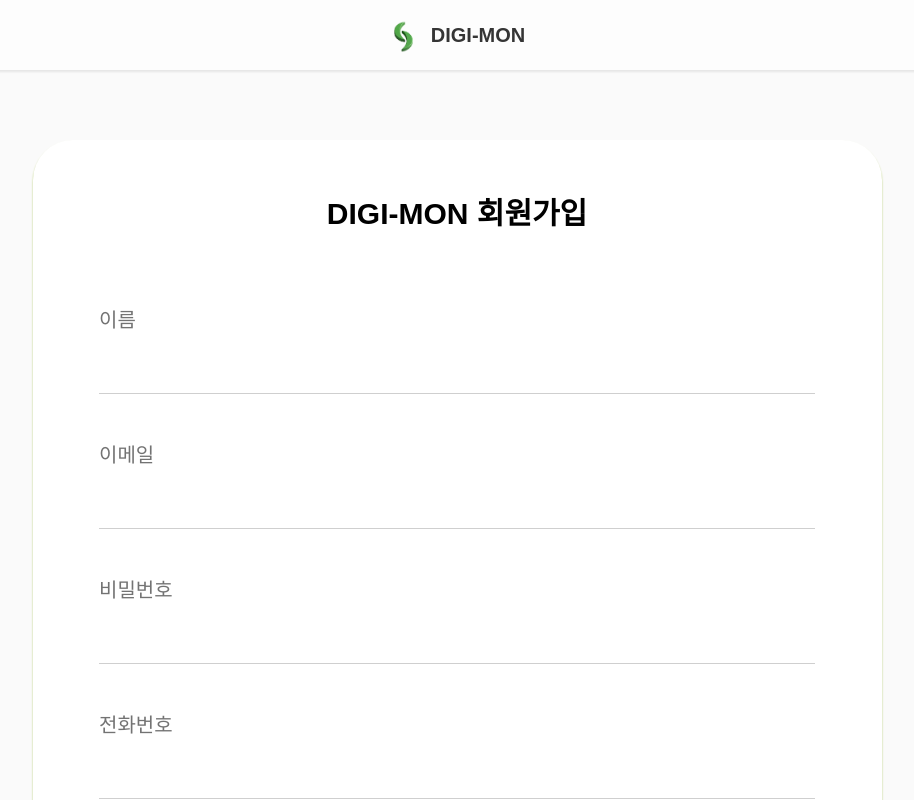
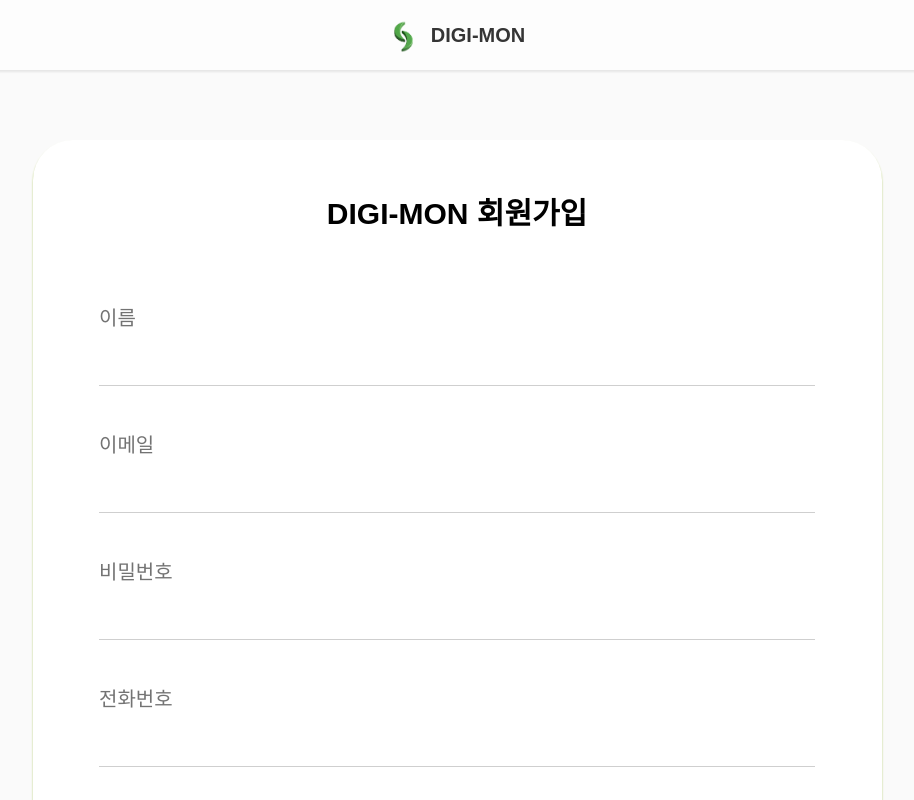
Before and after one commit to youn9jin/DIGI-MON, a Next.js app in the folder apps/web/: page /signup in a window 1280 px wide. Shown: the top 800 px of the page, without its empty margins (183-1097 px from the left). Built offline with nearby package versions, Linux system fonts and the light colour scheme; no server answers.

Commit message:
Feat: 회원가입 api 연동

```diff
--- a/apps/web/src/app/(auth)/signup/page.tsx
+++ b/apps/web/src/app/(auth)/signup/page.tsx
@@ -2,6 +2,11 @@
 
 import { useRouter } from "next/navigation";
 import { useState } from "react";
+import { auth } from "@/lib/firebase";
+import {
+  createUserWithEmailAndPassword,
+  updateProfile,
+} from "firebase/auth";
 
 export default function SignupPage() {
   const router = useRouter();
@@ -13,16 +18,91 @@
     phone: "",
   });
 
+  const [loading, setLoading] = useState(false);
+
+  const apiBase = process.env.NEXT_PUBLIC_API_BASE_URL;
+
   const onChange =
       (key: keyof typeof form) => (e: React.ChangeEvent<HTMLInputElement>) => {
         setForm((prev) => ({ ...prev, [key]: e.target.value }));
       };
 
-  const onSubmit = (e: React.FormEvent) => {
+  /**
+   * Firebase ID Token을 서버에 전달 → users 자동 생성/갱신
+   */
+  const syncUserWithBackend = async (idToken: string) => {
+    if (!apiBase) {
+      alert("NEXT_PUBLIC_API_BASE_URL이 설정되지 않았습니다.");
+      throw new Error("Missing NEXT_PUBLIC_API_BASE_URL");
+    }
+
+    const res = await fetch(`${apiBase}/api/me`, {
+      method: "GET",
+      headers: {
+        Authorization: `Bearer ${idToken}`,
+      },
+    });
+
+    if (res.status === 401) {
+      console.error("401 UNAUTHORIZED: 토큰 없음/만료/검증 실패");
+      alert("인증에 실패했습니다. 다시 로그인해주세요.");
+      return null;
+    }
+
+    if (!res.ok) {
+      const body = await res.text().catch(() => "");
+      console.error(`BACKEND ERROR ${res.status}:`, body);
+      alert("서버 오류가 발생했습니다.");
+      return null;
+    }
+
+    return res.json();
+  };
+
+  const handleEmailSignup = async (e: React.FormEvent) => {
     e.preventDefault();
-    // TODO: 회원가입 API 연결
 
+    if (!form.name.trim()) return alert("이름을 입력해주세요.");
+    if (!form.email.trim()) return alert("이메일을 입력해주세요.");
+    if (!form.password.trim()) return alert("비밀번호를 입력해주세요.");
+
+    try {
+      setLoading(true);
+
+      // 1️⃣ Firebase 회원가입
+      const result = await createUserWithEmailAndPassword(
+          auth,
+          form.email.trim(),
+          form.password
+      );
+
+      // 2️⃣ Firebase 프로필 이름 설정
+      await updateProfile(result.user, {
+        displayName: form.name.trim(),
+      });
+
+      // 3️⃣ ID Token 발급
+      const idToken = await result.user.getIdToken();
+
+      // 4️⃣ 서버 동기화 (/api/me)
+      const me = await syncUserWithBackend(idToken);
+      if (!me) return;
+
+      // 5️⃣ 완료 페이지 이동
       router.push("/signup/complete");
+    } catch (err: any) {
+      console.error("회원가입 실패:", err);
+
+      if (err.code === "auth/email-already-in-use")
+        alert("이미 가입된 이메일입니다.");
+      else if (err.code === "auth/invalid-email")
+        alert("이메일 형식이 올바르지 않습니다.");
+      else if (err.code === "auth/weak-password")
+        alert("비밀번호가 너무 약합니다. (6자 이상)");
+      else alert("회원가입에 실패했습니다.");
+    } finally {
+      setLoading(false);
+    }
   };
 
   return (
@@ -38,98 +118,64 @@
               pt-[55px] pb-[56px]
             "
             >
-            {/* 타이틀 */}
               <h1 className="text-center font-bold text-[30px] leading-[38px] text-black">
                 DIGI-MON 회원가입
               </h1>
 
-            <form onSubmit={onSubmit} className="mt-[70px]">
-              {/* 입력 영역 */}
+              <form onSubmit={handleEmailSignup} className="mt-[70px]">
                 <div className="flex flex-col gap-[44px]">
-                {/* 이름 */}
+
                   <div>
-                  <label className="block font-medium text-[20px] leading-[35px] text-[#737373]">
+                    <label className="block font-medium text-[20px] text-[#737373]">
                       이름
                     </label>
                     <input
                         value={form.name}
                         onChange={onChange("name")}
-                    className="
-                      mt-[18px] w-full bg-transparent
-                      text-[18px] text-black
-                      outline-none border-b border-[#CFCFCF]
-                      pb-[10px]
-                    "
+                        className="mt-[18px] w-full border-b border-[#CFCFCF] pb-[10px] outline-none"
                     />
                   </div>
 
-                {/* 이메일 */}
                   <div>
-                  <label className="block font-medium text-[20px] leading-[35px] text-[#737373]">
+                    <label className="block font-medium text-[20px] text-[#737373]">
                       이메일
                     </label>
                     <input
                         type="email"
                         value={form.email}
                         onChange={onChange("email")}
-                    className="
-                      mt-[18px] w-full bg-transparent
-                      text-[18px] text-black
-                      outline-none border-b border-[#CFCFCF]
-                      pb-[10px]
-                    "
+                        className="mt-[18px] w-full border-b border-[#CFCFCF] pb-[10px] outline-none"
                     />
                   </div>
 
-                {/* 비밀번호 */}
                   <div>
-                  <label className="block font-medium text-[20px] leading-[35px] text-[#737373]">
+                    <label className="block font-medium text-[20px] text-[#737373]">
                       비밀번호
                     </label>
                     <input
                         type="password"
                         value={form.password}
                         onChange={onChange("password")}
-                    className="
-                      mt-[18px] w-full bg-transparent
-                      text-[18px] text-black
-                      outline-none border-b border-[#CFCFCF]
-                      pb-[10px]
-                    "
+                        className="mt-[18px] w-full border-b border-[#CFCFCF] pb-[10px] outline-none"
                     />
                   </div>
 
-                {/* 전화번호 */}
                   <div>
-                  <label className="block font-medium text-[20px] leading-[35px] text-[#737373]">
+                    <label className="block font-medium text-[20px] text-[#737373]">
                       전화번호
                     </label>
                     <input
                         value={form.phone}
                         onChange={onChange("phone")}
-                    className="
-                      mt-[18px] w-full bg-transparent
-                      text-[18px] text-black
-                      outline-none border-b border-[#CFCFCF]
-                      pb-[10px]
-                    "
+                        className="mt-[18px] w-full border-b border-[#CFCFCF] pb-[10px] outline-none"
                     />
                   </div>
+
                 </div>
 
-              <div className="mt-[14px]">
-                <button
-                  type="button"
-                  onClick={() => router.back()}
-                  className="inline-flex items-center gap-2 text-[15px] leading-[20px] text-black"
-                >
-                  <span className="inline-block -mt-[1px] text-[16px]">‹</span>
-                  이전 화면으로
-                </button>
-
-                {/* 다음 버튼*/}
                 <button
                     type="submit"
+                    disabled={loading}
                     className="
                   mt-[65px]
                   mx-auto block
@@ -137,15 +183,15 @@
                   rounded-[20px]
                   text-[20px] font-medium text-[#313131]
                   hover:opacity-90 transition
+                  disabled:opacity-50
                 "
                     style={{
                       background:
                           "linear-gradient(90deg, #B0C965 0%, #FFFFFF 147.56%)",
                     }}
                 >
-                  다음
+                  {loading ? "가입 중..." : "다음"}
                 </button>
-              </div>
               </form>
             </section>
           </div>
```
Lines whose indentation alone changed are shown as unchanged.
